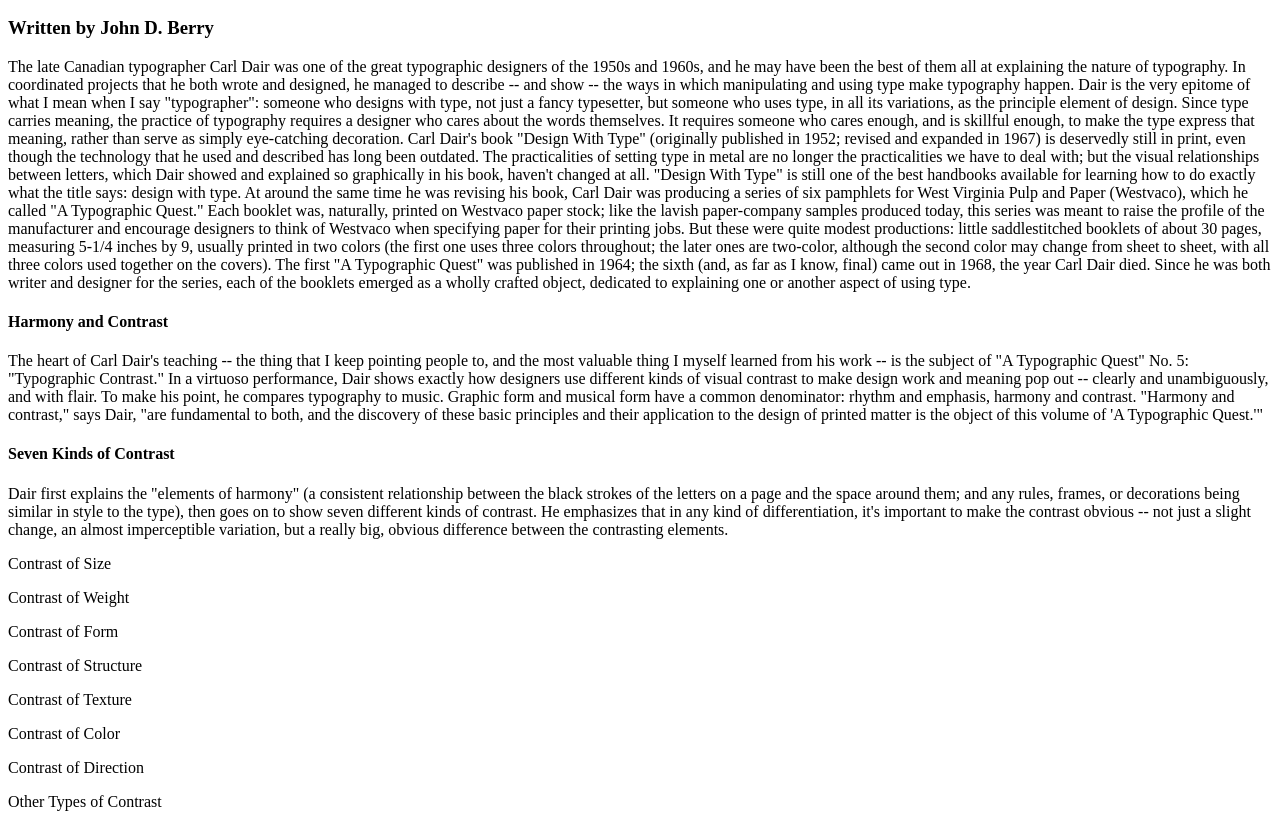
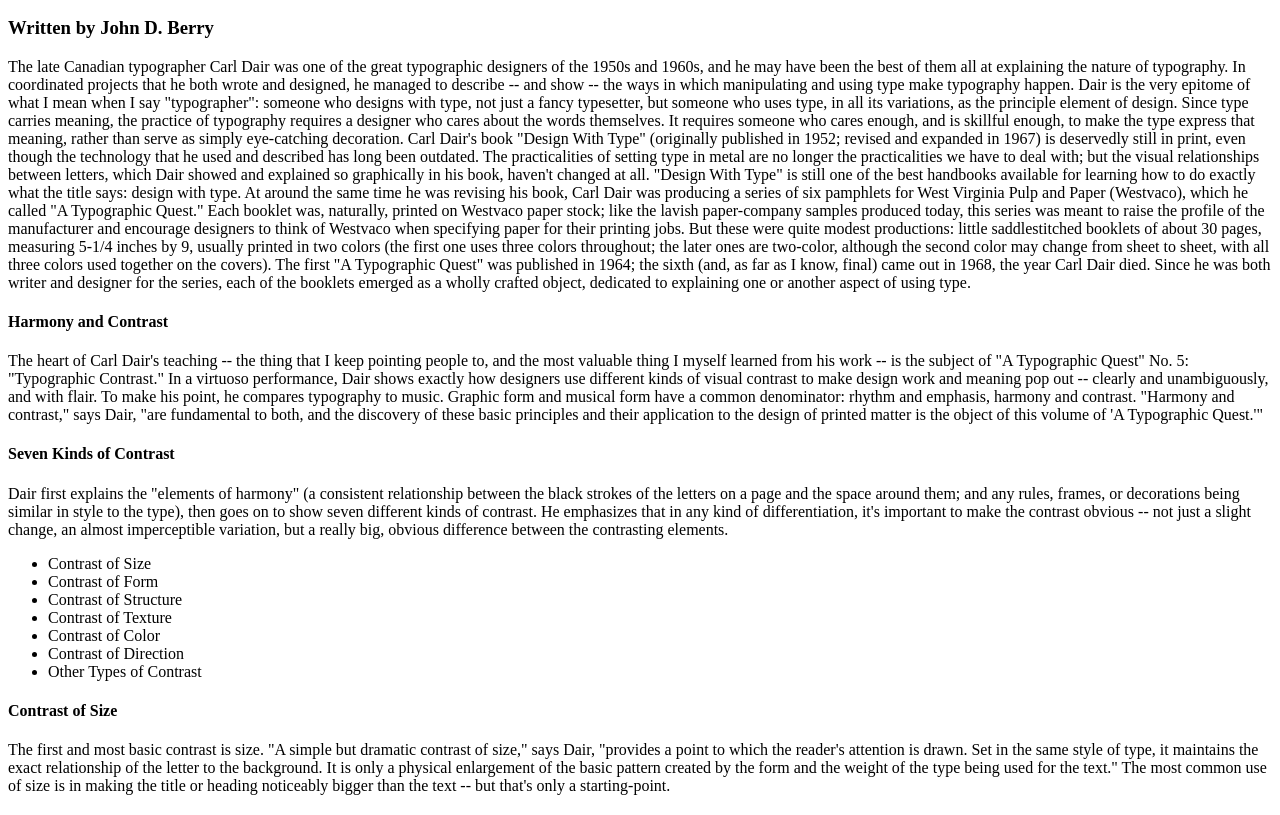
Before and after one commit to huangyt05/carl-dair, a plain HTML site: page index.html in a window 1280 px wide. Shown: the part 137-952 px from the top of the page. Drawn offline with Linux system fonts and the light colour scheme.

Commit message:
Update index.html

```diff
--- a/index.html
+++ b/index.html
@@ -33,34 +33,29 @@ Graphic form and musical form have a common denominator: rhythm and emphasis, ha
 <p>
     Dair first explains the "elements of harmony" (a consistent relationship between the black strokes of the letters on a page and the space around them; and any rules, frames, or decorations being similar in style to the type), then goes on to show seven different kinds of contrast. He emphasizes that in any kind of differentiation, it's important to make the contrast obvious -- not just a slight change, an almost imperceptible variation, but a really big, obvious difference between the contrasting elements.
 </p>
-<p>
-
-
-</p>
-<p>
+<ul>
+    <li>
         Contrast of Size
-</p>
-<p>
-    Contrast of Weight
-</p>
-<p>
+    </li>
+    <li>
         Contrast of Form
-</p>
-<p>
+    </li>
+    <li>
         Contrast of Structure
-</p>
-<p>
+    </li>
+    <li>
         Contrast of Texture
-</p>
-<p>
+    </li>
+    <li>
         Contrast of Color
-</p>
-<p>
+    </li>
+    <li>
         Contrast of Direction
-</p>
-<p>
+    </li>
+    <li>
         Other Types of Contrast
-</p>
+    </li>
+</ul>
 
 <h4>
     Contrast of Size
```
Lines whose indentation alone changed are shown as unchanged.
